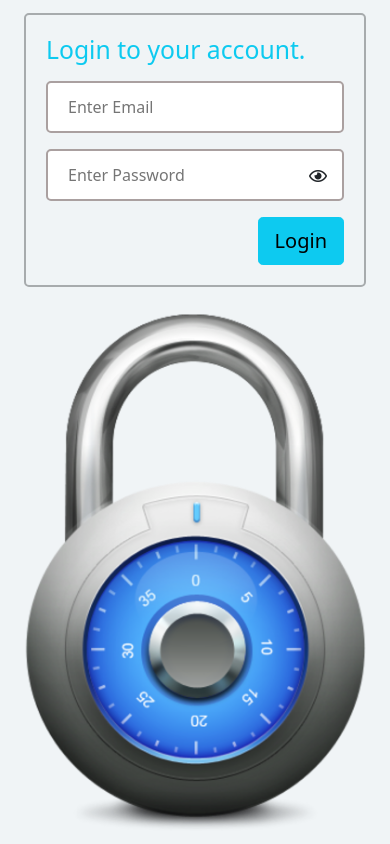
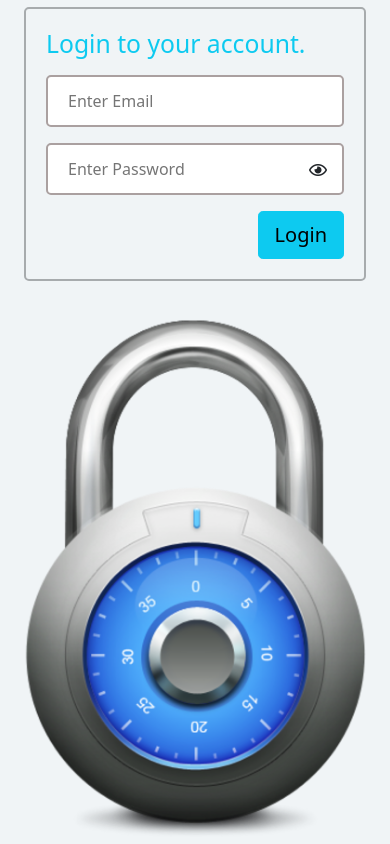
Before and after one commit to vijaypal-hestabit/hbct, a PHP site: page /admin/index.php in a window 390 px wide. Run offline with PHP 8.4, Linux system fonts and the light colour scheme; some libraries are stand-ins or nearby versions.

Commit message:
fix mt screen

```diff
--- a/admin/index.php
+++ b/admin/index.php
@@ -45,7 +45,7 @@ if (isset($_SESSION['email'])) {
                             </div>
                         </div>
                     </div>
-                    <div class="col-sm-6 text-center">
+                    <div class="col-sm-6 text-center mt-4 mt-md-0">
                         <figure>
                             <img src="../assets/lock.png" id="lock_img" class="img-fluid" alt="poster">
                         </figure>
```
